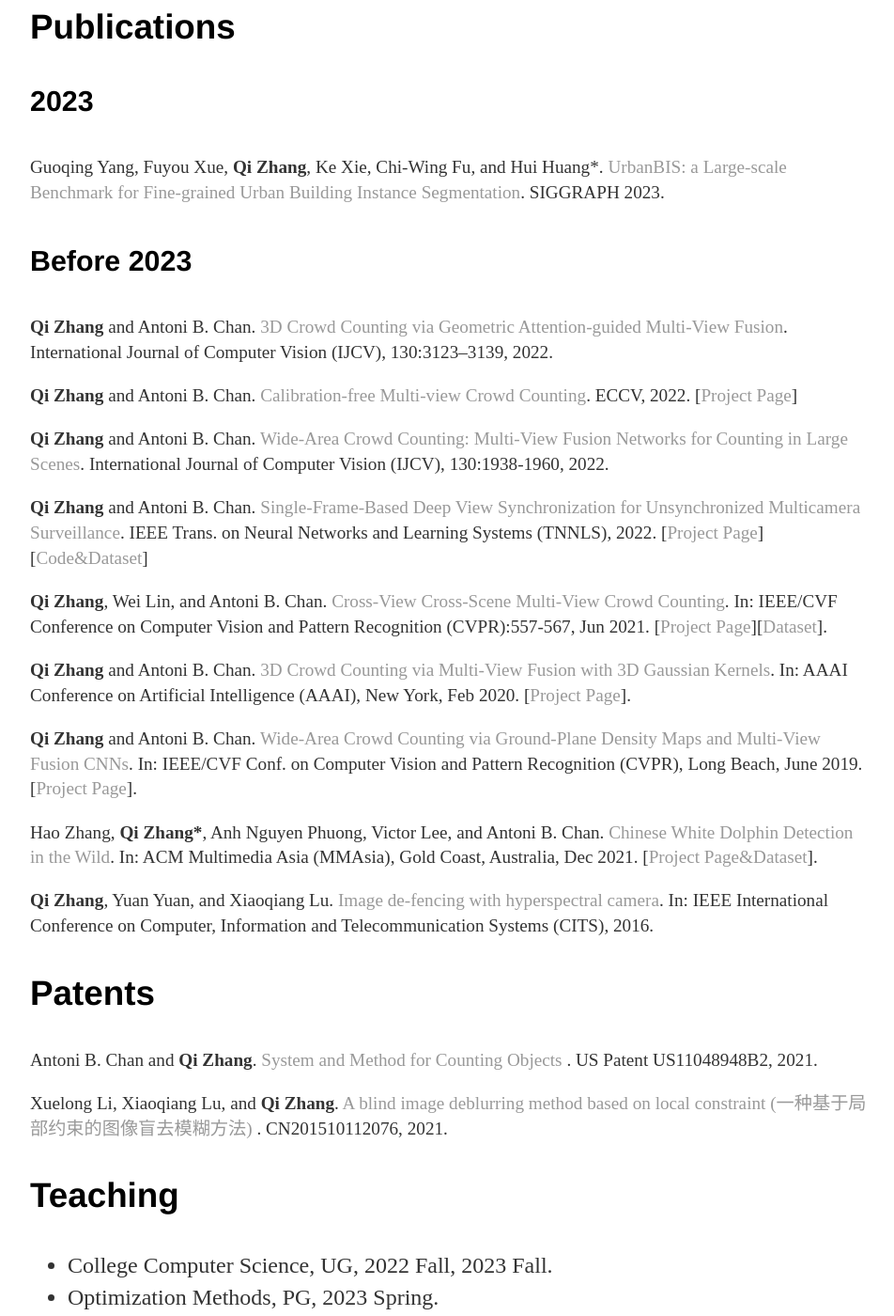
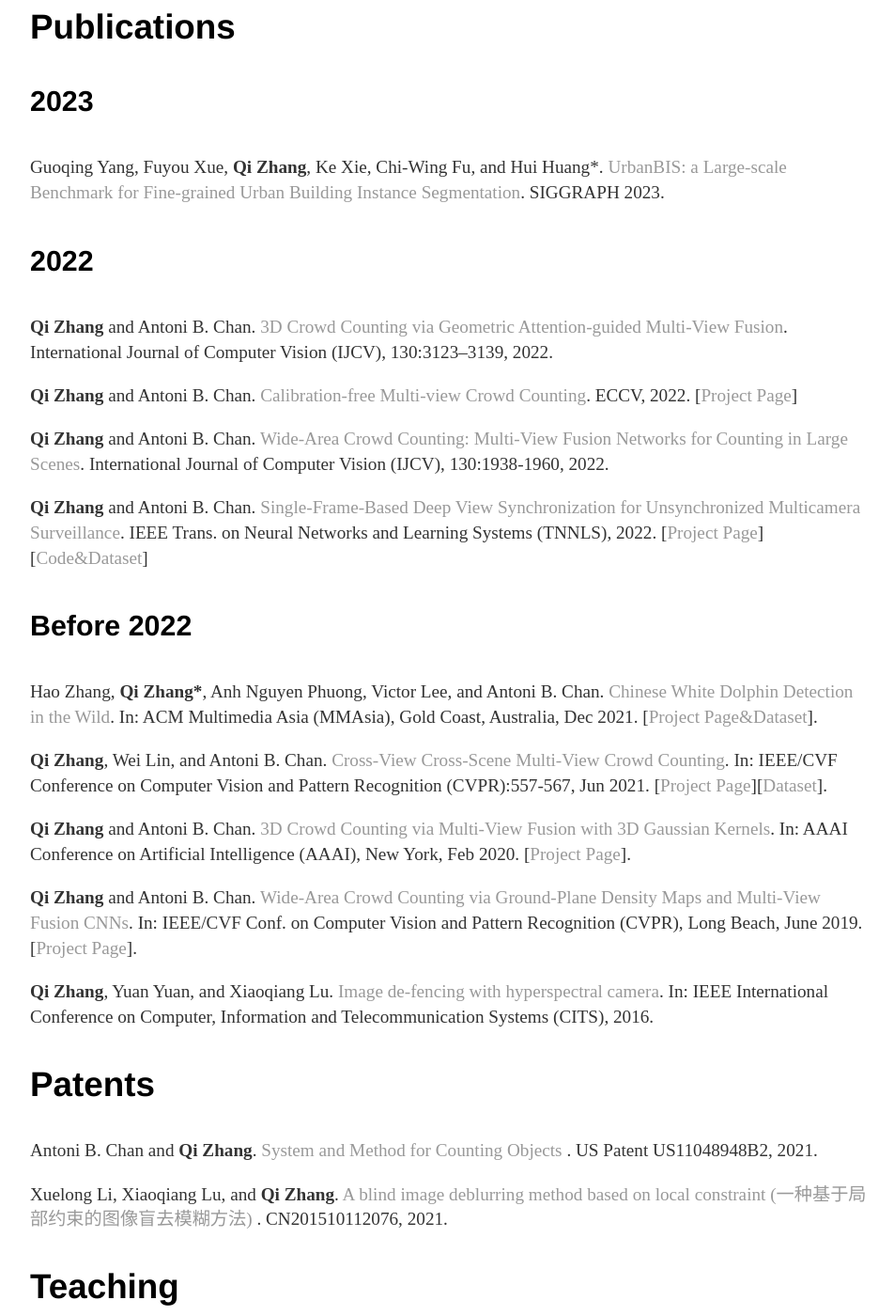
Before and after one commit to zqyq/zqyq.github.io, a Jekyll site: the page built from about/index.html, in a window 1280 px wide and 1400 px high, scrolled down 775 px. Shown: the whole window at 94% size, without its empty margins (160-1112 px from the left). Built offline with Jekyll 4.4.1, drawn with Linux system fonts in a browser that asks for light colours.

Commit message:
Update index.html

```diff
--- a/about/index.html
+++ b/about/index.html
@@ -39,10 +39,8 @@
 		<p>Guoqing Yang, Fuyou Xue, <strong>Qi Zhang</strong>, Ke Xie, Chi-Wing Fu, and Hui Huang*. <a href='https://vcc.tech/UrbanBIS'> UrbanBIS: a Large-scale Benchmark
 			for Fine-grained Urban Building Instance Segmentation</a>. SIGGRAPH 2023. </p>
 
-
-                <h4>Before 2023</h4>
-
-			<p><strong>Qi Zhang</strong> and Antoni B. Chan.
+		<h4>2022</h4>
+		       <p><strong>Qi Zhang</strong> and Antoni B. Chan.
 				<a href="https://link.springer.com/article/10.1007/s11263-022-01685-7">3D Crowd Counting via Geometric Attention-guided Multi-View Fusion</a>.
 				 International Journal of Computer Vision (IJCV), 130:3123–3139, 2022.
 			</p>
@@ -64,7 +62,15 @@
 						[<a href="http://visal.cs.cityu.edu.hk/research/umvcc/">Project Page</a>]
 						[<a href="https://github.com/zqyq/Unsynchronized-Multi-Camera-Surveillance---IEEE-TNNLS">Code&Dataset</a>]
 			</p>
-		        <p><strong>Qi Zhang</strong>, Wei Lin, and Antoni B. Chan.
+
+                <h4>Before 2022</h4>
+			<p>Hao Zhang, <strong>Qi Zhang*</strong>, Anh Nguyen Phuong, Victor Lee, and Antoni B. Chan.
+				<a href="https://doi.org/10.1145/3469877.3490574">Chinese White Dolphin Detection in the Wild</a>.
+				In: ACM Multimedia Asia (MMAsia), Gold Coast, Australia, Dec 2021.
+				[<a href="http://visal.cs.cityu.edu.hk/research/cwd/">Project Page&Dataset</a>].
+			</p>
+
+			<p><strong>Qi Zhang</strong>, Wei Lin, and Antoni B. Chan.
 				<a href='https://openaccess.thecvf.com/content/CVPR2021/papers/Zhang_Cross-View_Cross-Scene_Multi-View_Crowd_Counting_CVPR_2021_paper.pdf'>Cross-View Cross-Scene Multi-View Crowd Counting</a>.
 				In: IEEE/CVF Conference on Computer Vision and Pattern Recognition (CVPR):557-567, Jun 2021.
 				[<a href="http://visal.cs.cityu.edu.hk/research/cvcs/">Project Page</a>][<a href="http://visal.cs.cityu.edu.hk/research/cvcs_dataset/">Dataset</a>].
```
Also changed, not shown: other parts of about/index.html (+1 -5 lines).
